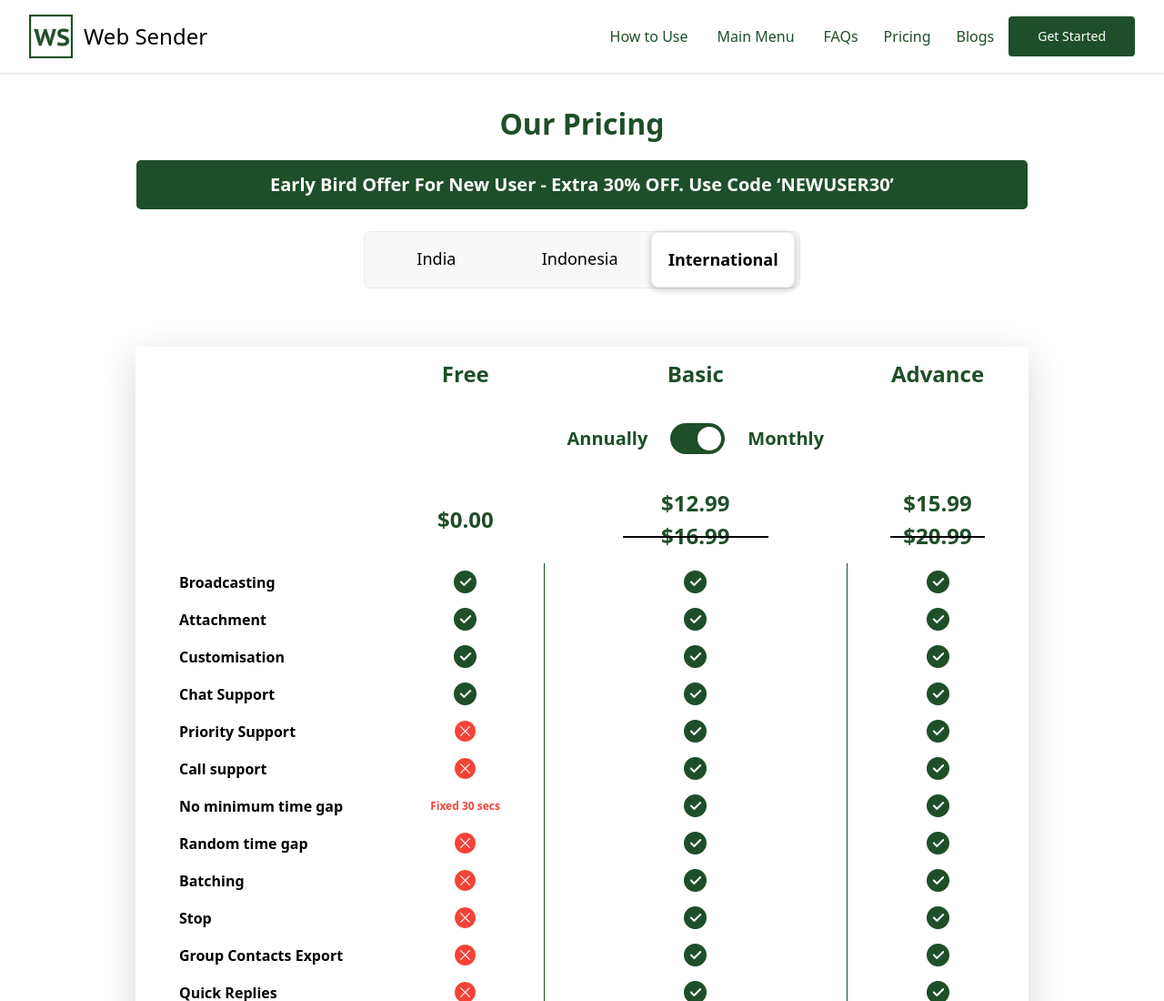
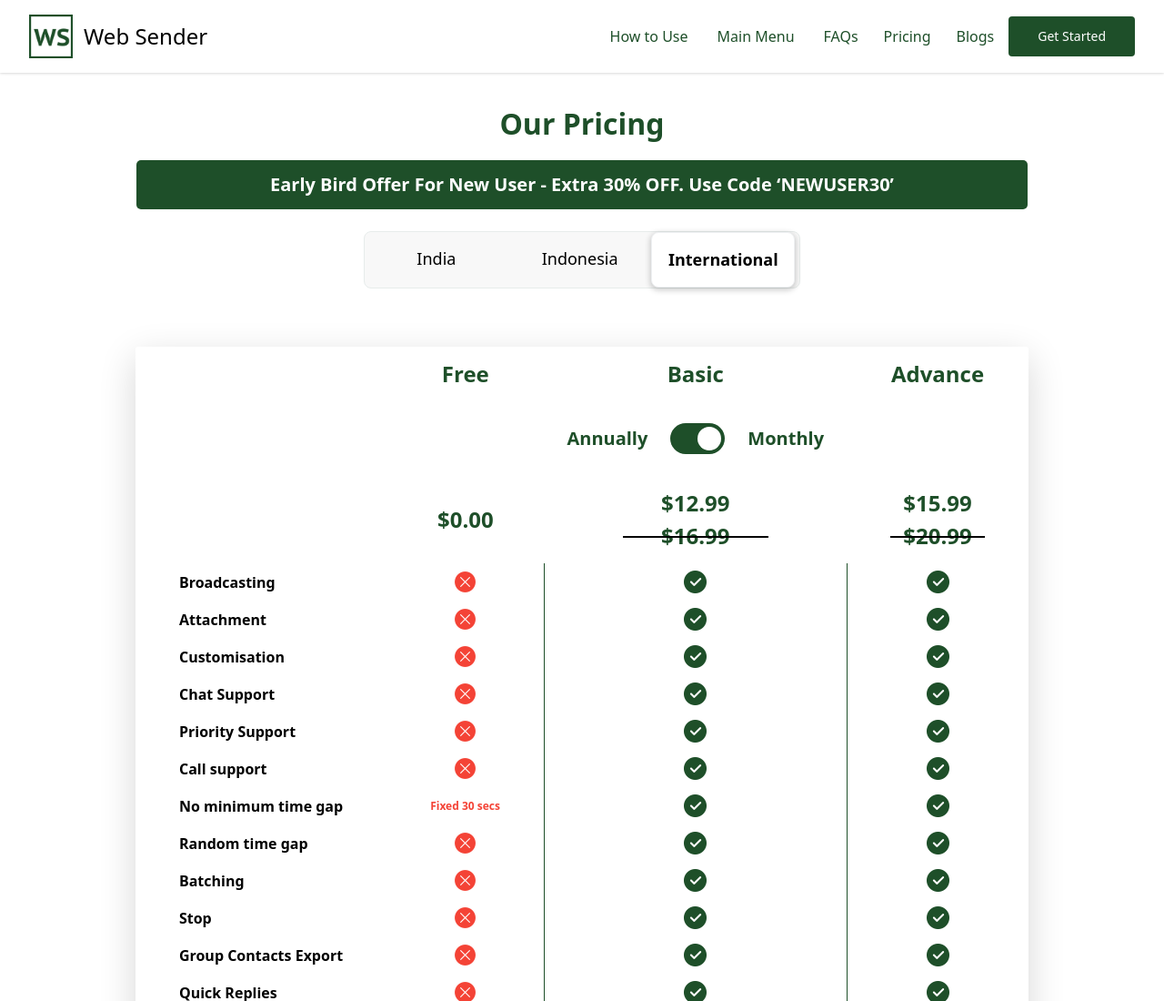
Before and after one commit to alphaextensions/wa-web-sender-website, a Gatsby site: page /pricing in a window 1280 px wide. Shown: the top 1100 px of the page at 91% size. Built offline with nearby package versions, Linux system fonts and the light colour scheme; Gatsby itself is replaced by a stand-in of ours.

Commit message:
Update pricing.js

```diff
--- a/src/components/pricing/pricing.js
+++ b/src/components/pricing/pricing.js
@@ -180,7 +180,7 @@ export default function Pricing() {
           <tr>
             <th className="bold">Broadcasting</th>
             <td>
-              <img src={check} className="pricing-table-logo" />
+              <img src={cancel} className="pricing-table-logo" />
             </td>
             <td>
               <img src={check} className="pricing-table-logo" />
@@ -192,7 +192,7 @@ export default function Pricing() {
           <tr>
             <th className="bold">Attachment</th>
             <td>
-              <img src={check} className="pricing-table-logo" />
+              <img src={cancel} className="pricing-table-logo" />
             </td>
             <td>
               <img src={check} className="pricing-table-logo" />
@@ -204,7 +204,7 @@ export default function Pricing() {
           <tr>
             <th className="bold">Customisation</th>
             <td>
-              <img src={check} className="pricing-table-logo" />
+              <img src={cancel} className="pricing-table-logo" />
             </td>
             <td>
               <img src={check} className="pricing-table-logo" />
@@ -216,7 +216,7 @@ export default function Pricing() {
           <tr>
             <th className="bold">Chat Support</th>
             <td>
-              <img src={check} className="pricing-table-logo" />
+              <img src={cancel} className="pricing-table-logo" />
             </td>
             <td>
               <img src={check} className="pricing-table-logo" />
```
